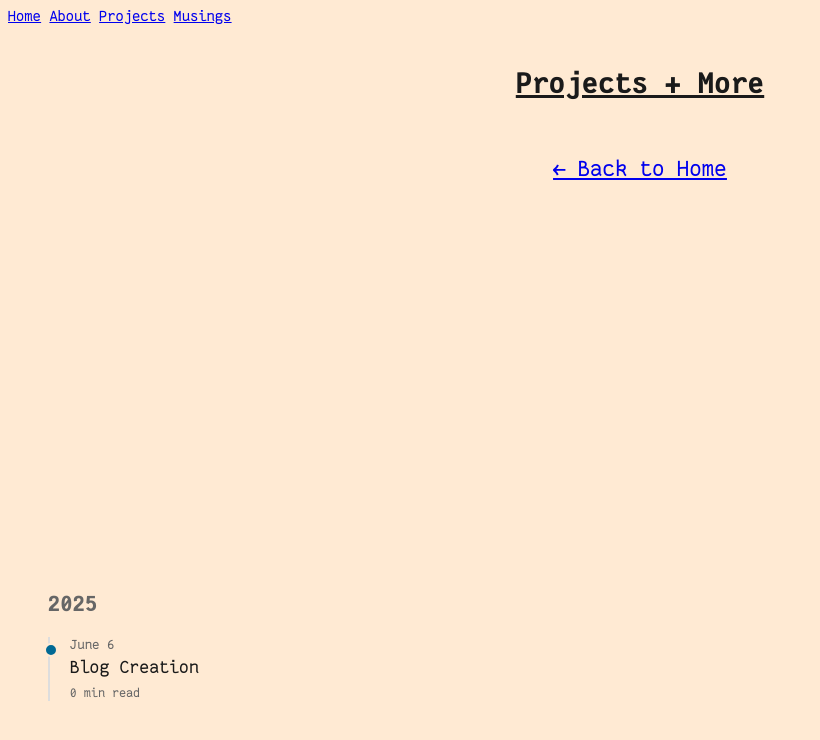
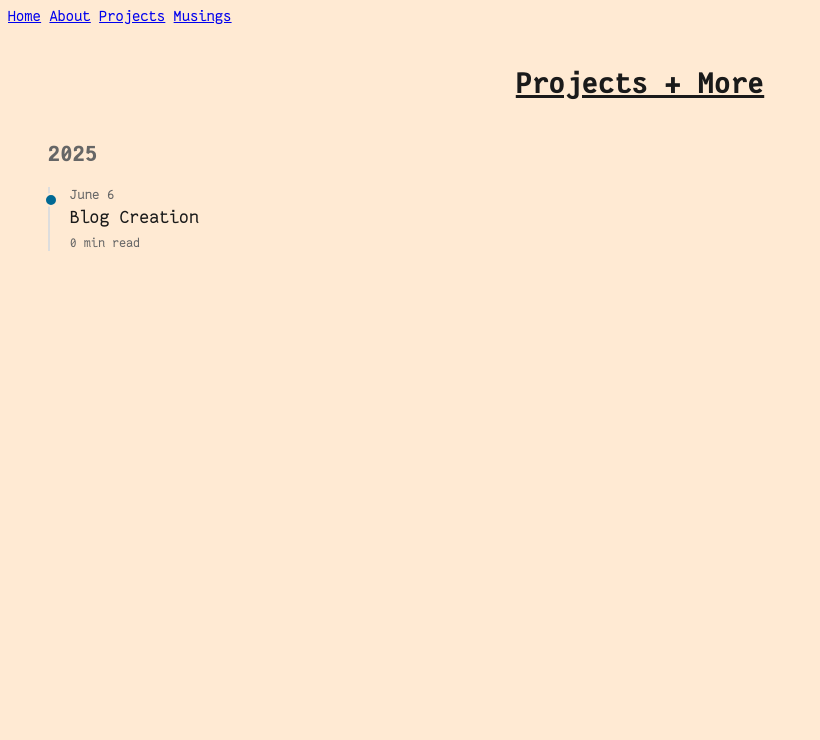
Before and after one commit to sunflsks/sunflsks.github.io, a Jekyll site: the page built from projects/index.html, in a window 1280 px wide. Shown: the top 740 px of the page, without its empty margins (0-820 px from the left). Built offline with Jekyll 4.4.1, drawn with Linux system fonts in a browser that asks for light colours.

Commit message:
remove unnecessary redirect

```diff
--- a/projects/index.html
+++ b/projects/index.html
@@ -5,10 +5,6 @@ custom_css: /assets/css/blog.css
 ---
 
 <h1 class="title">Projects + More</h1>
-
-<div class="info">
-    <a href="{{ '/' | relative_url }}">← Back to Home</a>
-</div>
 
 <div class="timeline-container">
     {% assign postsByYear = site.posts | group_by_exp:"post", "post.date | date: '%Y'" %}
```
